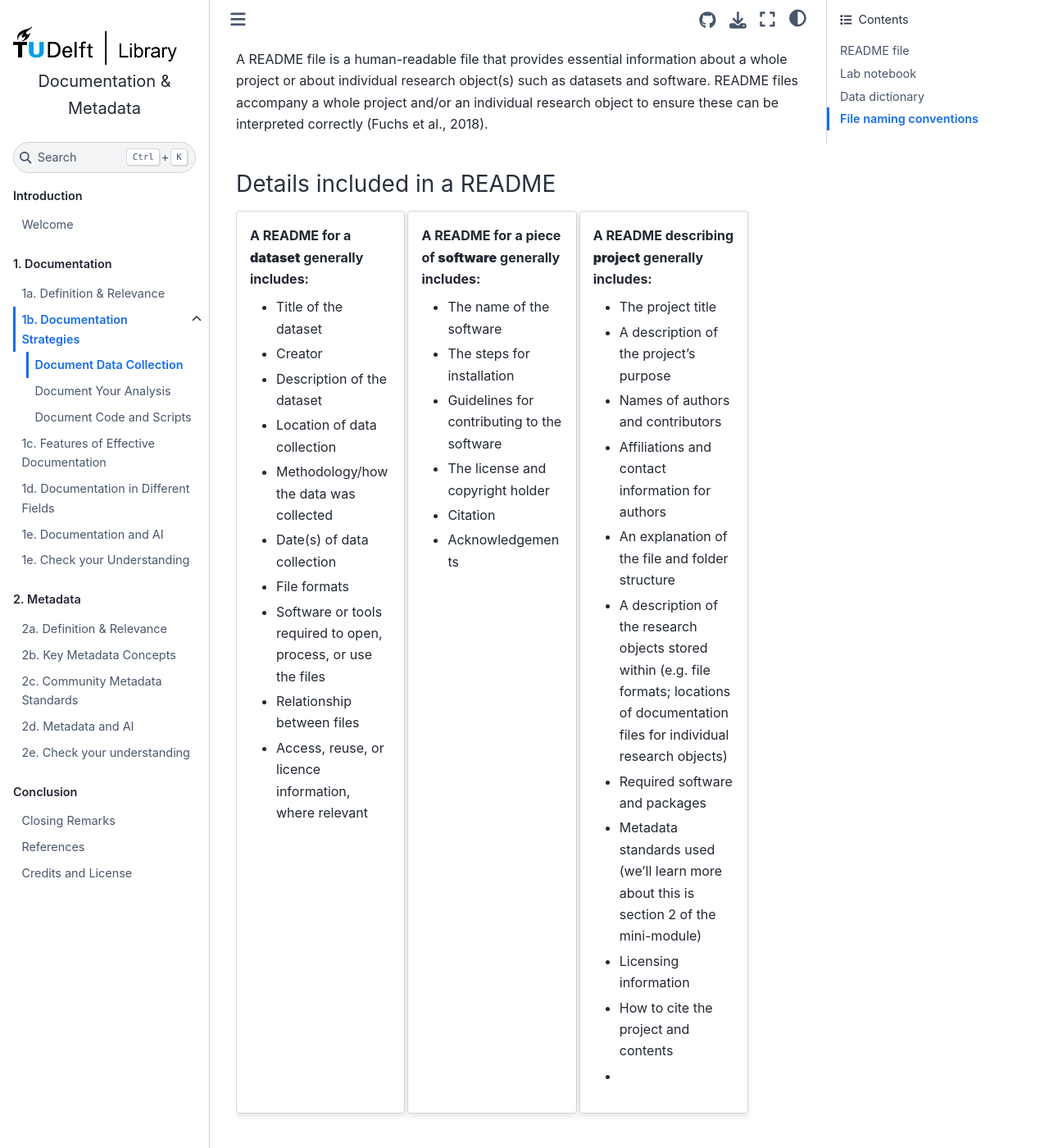
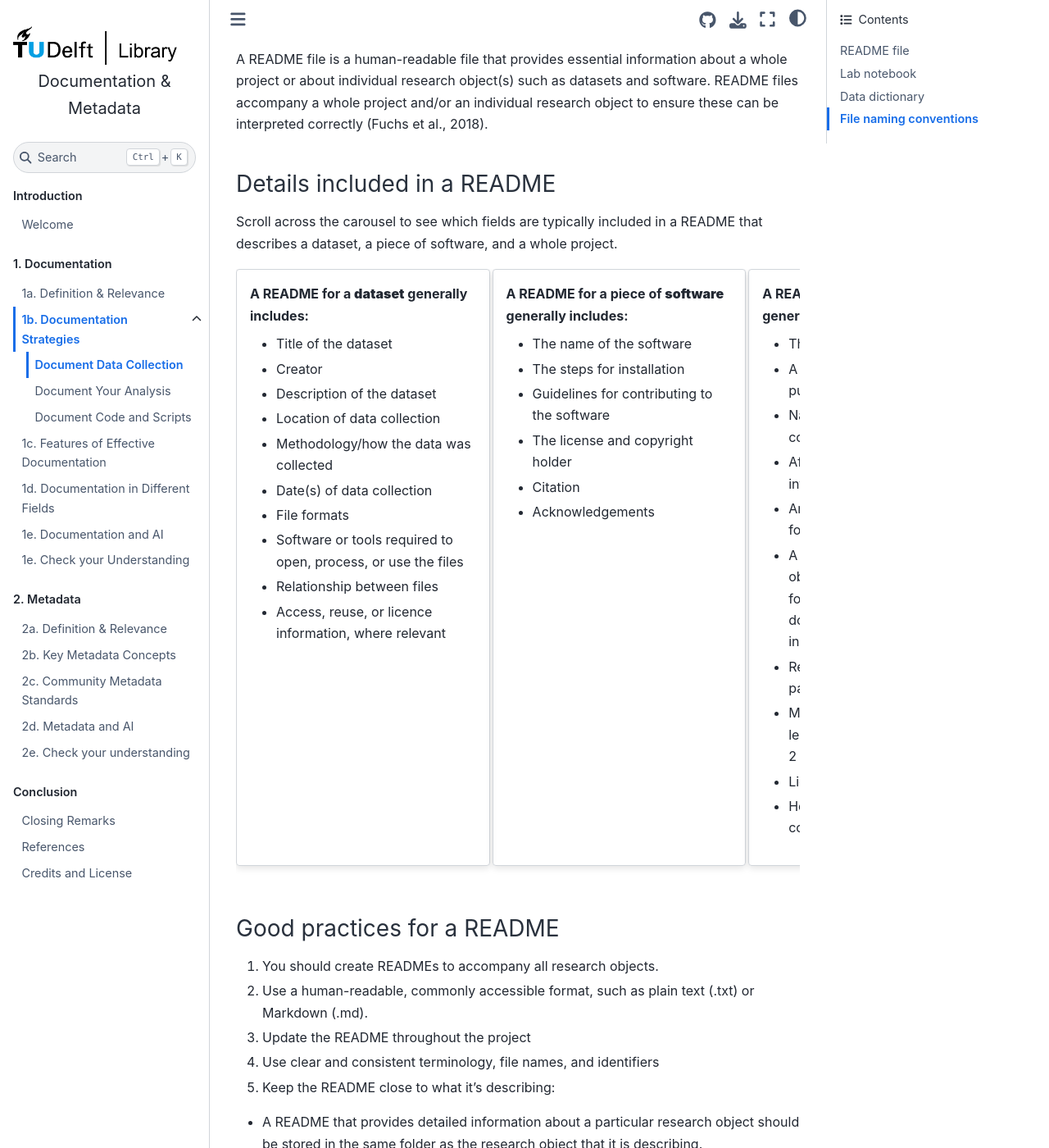
Before and after one commit to tu-delft-library/Documentation_and_Metadata, a Jupyter Book: the page built from book/Document_data_collection.md, in a window 1280 px wide and 1400 px high, scrolled down 332 px. Shown: the whole window at 82% size. Built offline with Jupyter Book 1.0.4 settings and Sphinx 7.4.7 and the Sphinx Book theme 1.1.4, drawn with Linux system fonts in a browser that asks for light colours; comment, search, counter and statistics services are not loaded.

Commit message:
Update Document_data_collection.md

```diff
--- a/book/Document_data_collection.md
+++ b/book/Document_data_collection.md
@@ -8,7 +8,10 @@ During and after data collection you must document the experimental conditions a
 A README file is a human-readable file that provides essential information about a whole project or about individual research object(s) such as datasets and software. README files accompany a whole project and/or an individual research object to ensure these can be interpreted correctly (Fuchs et al., 2018).
 
  ### Details included in a README
-::::{card-carousel} 3
+
+ Scroll across the carousel to see which fields are typically included in a README that describes a dataset, a piece of software, and a whole project.
+
+::::{card-carousel} 2
 
 :::{card} A README for a **dataset** generally includes:
 - Title of the dataset
@@ -40,8 +43,7 @@ A README file is a human-readable file that provides essential information about
 -  Required software and packages
 -  Metadata standards used (we'll learn more about this is section 2 of the mini-module)
 -  Licensing information
--  How to cite the project and contents
--
+-  How to cite the project and its contents
 :::
 ::::
 
```
